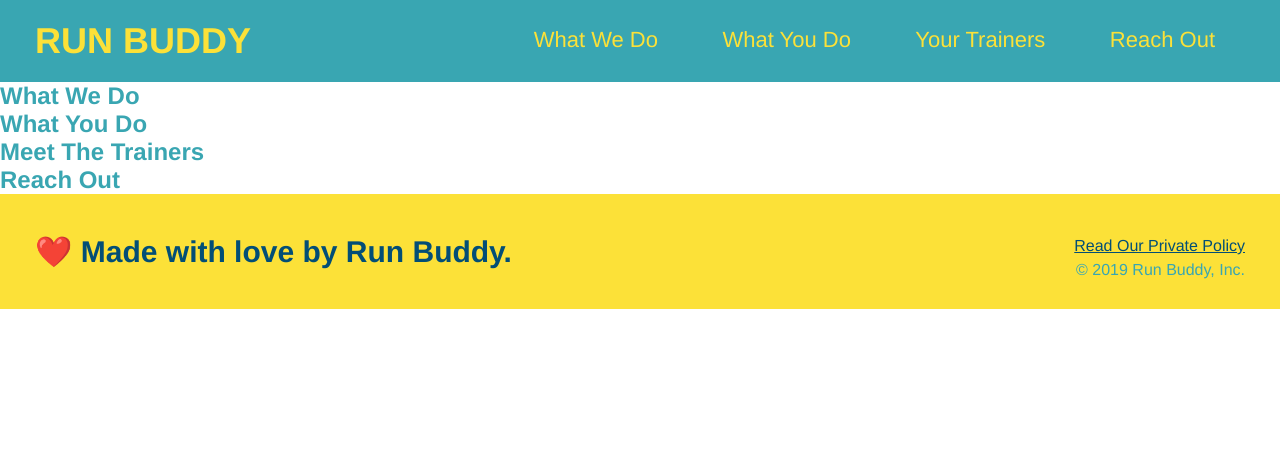
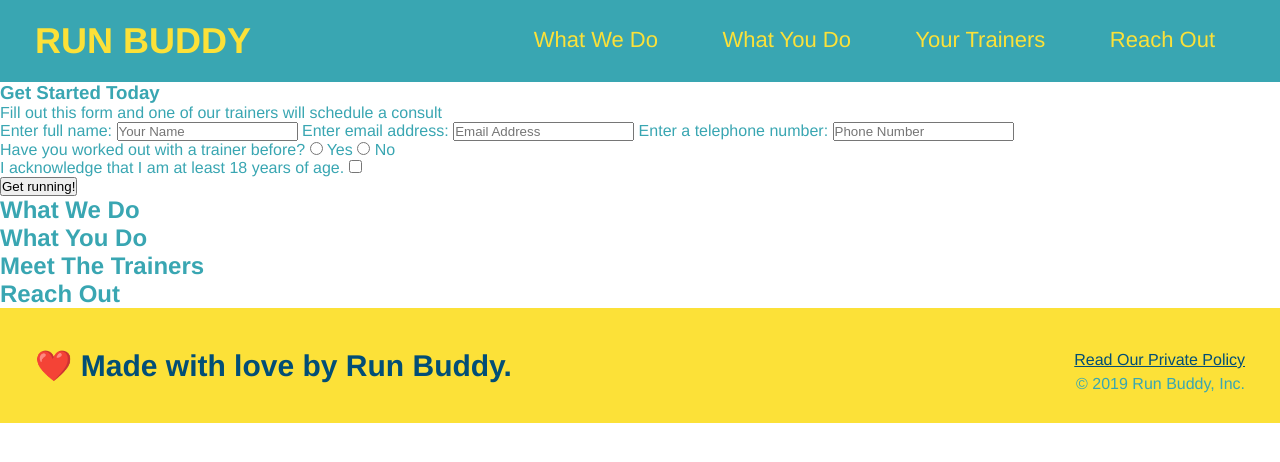
Before and after one commit to NickNocc/run-buddy, a plain HTML site: page index.html in a window 1280 px wide. Drawn offline with Linux system fonts and the light colour scheme.

Commit message:
Made Hero

```diff
--- a/index.html
+++ b/index.html
@@ -31,7 +31,40 @@
     </header>
 
     <section>
+      <div>
+        <h3>Get Started Today</h3>
+        <p>Fill out this form and one of our trainers will schedule a consult</p>
+        <form>
+          <!-- name -->
+          <label for="name">Enter full name:</label>
+          <input type="text" placeholder="Your Name" name="name" id="name" />
+          <!-- email -->
+          <label for="email">Enter email address:</label>
+          <input type="email" placeholder="Email Address" name="email" id="email" />
+          <!-- phone -->
+          <label for="Phone"></label>Enter a telephone number:</label>
+          <input type="tel" placeholder="Phone Number" name="Phone" id="Phone" />
 
+          <p>
+            Have you worked out with a trainer before?
+            <input type="radio" name="trainer-confirm" id="trainer-yes" />
+            <label for="trainer-yes">Yes</label>
+            <input type="radio" name="trainer-confirm" id="trainer-no" />
+            <label for="trainer-no">No</label>
+          </p>
+          <p>
+            <div>
+              <label for="checkbox">
+                I acknowledge that I am at least 18 years of age.
+              </label>
+              <input type="checkbox" name="age-confirm" id="checkbox" />
+            </div>
+          </p>
+          <button type="submit">
+            Get running!
+          </button>
+        </form>
+      </div>
     </section>
 
     <section>
```
